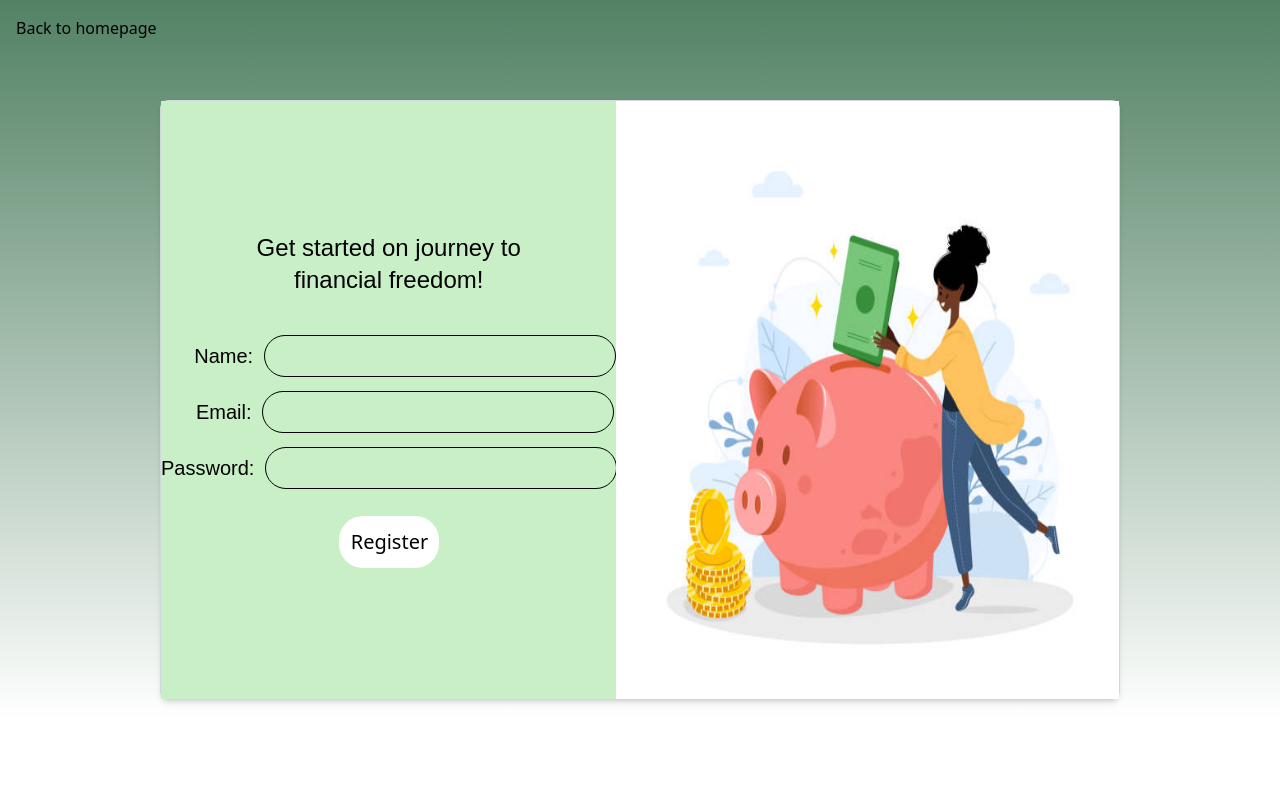
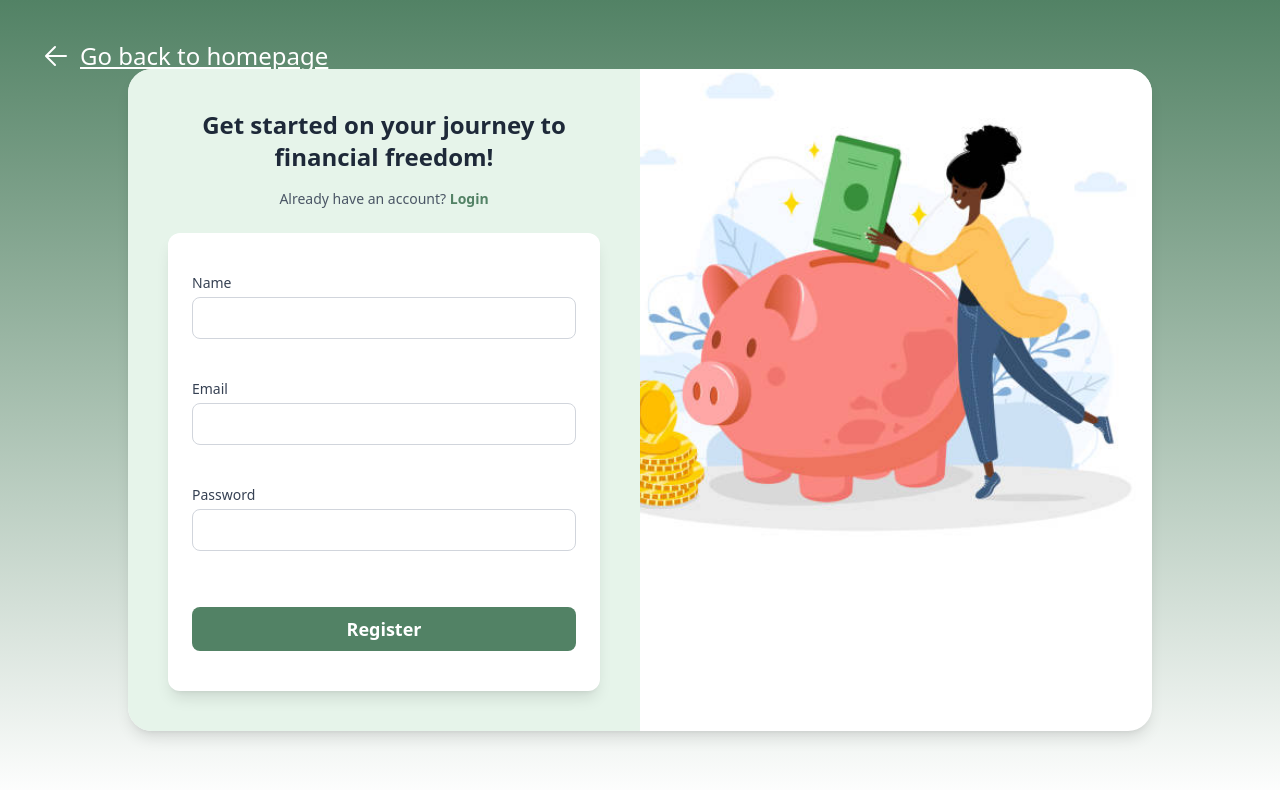
Before and after one commit to JashawnRogers/pern-budget, a React (Vite) app in the folder apps/client/: page /register in a window 1280 px wide. Shown: the top 790 px of the page. Built offline with nearby package versions, Linux system fonts and the light colour scheme.

Commit message:
Adjusted more error handling & redesign auth page

```diff
--- a/apps/client/src/components/DashboardPage/DashboardContent.jsx
+++ b/apps/client/src/components/DashboardPage/DashboardContent.jsx
@@ -187,7 +187,7 @@ const DashboardContent = () => {
                                 columns={TransactionColumns}
                                 data={transactions}
                                 styleConfig={{
-                                    header: 'bg-green-100 text-green-900',
+                                    header: 'border',
                                     row: 'hover:bg-green-50',
                                     cell: 'text-sm',
                                     table: 'rounded-lg'
@@ -214,7 +214,7 @@ const DashboardContent = () => {
                                     columns={SavingsColumns}
                                     data={savingsGoals}
                                     styleConfig={{
-                                        header: 'bg-green-100 text-green-900',
+                                        header: 'border',
                                         row: 'hover:bg-green-50',
                                         cell: 'text-sm',
                                         table: 'rounded-lg'
--- a/apps/client/src/components/authPage/AuthForm.jsx
+++ b/apps/client/src/components/authPage/AuthForm.jsx
@@ -12,12 +12,12 @@ const AuthForm = ({ isRegistering, onSubmit }) => {
     const email = emailRef.current.value
     const password = passwordRef.current.value
 
-    if(!email.includes('@')) {
+    if (!email.includes('@')) {
       onSubmit(null, 'Please enter a valid email address.')
       return
     }
 
-    if (password.length > 8) {
+    if (password.length < 8) {
       onSubmit(null, 'Password must be at least 8 characters.')
       return
     }
@@ -32,43 +32,54 @@ const AuthForm = ({ isRegistering, onSubmit }) => {
   }
 
   return (
-    <form onSubmit={handleSubmit} className='w-[50%] flex flex-col justify-center items-center gap-y-10 bg-[#C9EFC7]'>
-      <h1 className='montesserat-400 text-2xl text-center text-pretty'>{isRegistering ? 'Get started on journey to financial freedom!' : 'Money looks good on you. Glad to see you back.'}</h1>
-      <div className='flex flex-col items-center gap-y-4 w-full'>
+    <form
+      onSubmit={handleSubmit}
+      className='flex flex-col justify-center items-center gap-y-10 w-full max-w-md px-6 py-10 bg-white bg-opacity-90 rounded-xl shadow-lg backdrop-blur-md'
+    >
       {isRegistering && (
-          <div className='flex items-center'>
-            <label htmlFor="name" className='montesserat-400 pl-8 text-xl'>Name:</label>
+        <div className='w-full'>
+          <label htmlFor='name' className='block text-sm font-medium text-gray-700 mb-1'>
+            Name
+          </label>
           <input
             type='text'
             ref={nameRef}
             required
-            className='outline outline-black outline-solid ml-3 rounded-3xl h-[40px] w-[350px] pl-3'
+            className='w-full rounded-lg border border-gray-300 px-4 py-2 focus:outline-none focus:ring-2 focus:ring-[#528265] focus:border-transparent'
           />
         </div>
       )}
 
-        <div className='flex items-center'>
-          <label htmlFor='email' className='montesserat-400 pl-8 text-xl'>Email:</label>
+      <div className='w-full'>
+        <label htmlFor='email' className='block text-sm font-medium text-gray-700 mb-1'>
+          Email
+        </label>
         <input
-          type='text'
+          type='email'
           ref={emailRef}
           required
-          className='outline outline-black outline-solid ml-3 rounded-3xl h-[40px] w-[350px] pl-3'
+          className='w-full rounded-lg border border-gray-300 px-4 py-2 focus:outline-none focus:ring-2 focus:ring-[#528265] focus:border-transparent'
         />
       </div>
 
-        <div className='flex items-center'>
-          <label htmlFor='username' className='montesserat-400 text-xl'>Password:</label>
+      <div className='w-full'>
+        <label htmlFor='password' className='block text-sm font-medium text-gray-700 mb-1'>
+          Password
+        </label>
         <input
           type='password'
           ref={passwordRef}
           required
-          className='outline outline-black outline-solid ml-3 rounded-3xl h-[40px] w-[350px] pl-3'
+          className='w-full rounded-lg border border-gray-300 px-4 py-2 focus:outline-none focus:ring-2 focus:ring-[#528265] focus:border-transparent'
         />
       </div>
 
-        <Button className='mt-3 w-[100px] text-xl justify-center' type='submit'>{isRegistering ? 'Register' : 'Login'}</Button>
-      </div>
+      <Button
+        type='submit'
+        className='w-full mt-4 py-2 !bg-[#528265] text-white rounded-lg text-lg font-semibold transition-colors'
+      >
+        {isRegistering ? 'Register' : 'Login'}
+      </Button>
     </form>
   )
 }
--- a/apps/client/src/components/utils/DataTable.jsx
+++ b/apps/client/src/components/utils/DataTable.jsx
@@ -10,7 +10,7 @@ const DataTable = ({ columns, data, styleConfig = {}, onRowClick }) => {
 
     return (
         <div className="overflow-x-auto">
-          <table className={`min-w-full table-auto border border-gray-300 text-center ${table}`}>
+          <table className={`min-w-full table-auto bg-white text-center ${table}`}>
             <thead className={`${header}`}>
               <tr>
                 {columns.map((col, idx) => (
@@ -23,7 +23,7 @@ const DataTable = ({ columns, data, styleConfig = {}, onRowClick }) => {
             <tbody>
               {data.length > 0 ? (
                 data.map((item, idx) => (
-                  <tr key={idx} onClick={() => onRowClick(item)} className={`${idx === data.length - 1 ? 'border-0' : ''}  ${row}`}>
+                  <tr key={idx} onClick={() => onRowClick(item)} className={`${row}`}>
                     {columns.map((col, colIdx) => (
                       <td key={colIdx} className={`px-4 py-2 border-b ${cell}`}>
                         {col.render ? col.render(item) : item[col.accessor]}
--- a/apps/client/src/pages/AuthPage.jsx
+++ b/apps/client/src/pages/AuthPage.jsx
@@ -6,12 +6,22 @@ import { useLocation, useNavigate ,Link } from 'react-router-dom'
 import { login, register } from '../api/auth/auth'
 import { useAuth } from '../api/auth/authContext'
 import { toast } from 'react-hot-toast'
+import { HiArrowSmallLeft } from "react-icons/hi2"
 
 const AuthPage = () => {
   const { setUser } = useAuth()
   const navigate = useNavigate()
   const location = useLocation()
-  const isRegistering = location.pathname === '/register'
+  const [isRegistering, setIsRegistering] = useState()
+
+
+  useEffect(() => {
+    if (location.pathname === '/register') {
+      setIsRegistering(true)
+    } else if (location.pathname === '/login') {
+      setIsRegistering(false)
+    }
+  }, [location.pathname])
 
   const handleAuth = async (formData, clientSideError) => {
     if (clientSideError) {
@@ -36,16 +46,44 @@ const AuthPage = () => {
   }
 
   return (
-    <div className='flex justify-center items-center h-screen static'>
-      <Link to='/' className='absolute top-4 left-4 hover:underline'>
-        <p>Back to homepage</p>
-      </Link>
-      <Card className='w-[75vw] h-[75vh] flex'>
-        <AuthForm isRegistering={isRegistering} onSubmit={handleAuth} />
-        <div>
-          <img src={authFormBG} alt='Form background image' className='w-full h-full'/>
+    <div className="min-h-screen bg-gradient-to-b from-[#528265] to-white flex items-center justify-center px-4">
+      <div className='absolute top-10 left-10 size-fit'>
+        <Link to='/' className='flex items-center gap-2 text-2xl text-white cursor-pointer underline'><HiArrowSmallLeft className='h-8 w-8 text-white' /> Go back to homepage</Link>
+      </div>
+      <div className="relative flex w-full max-w-5xl bg-white rounded-3xl shadow-lg overflow-hidden">
+
+        {/* Form Panel */}
+        <div className="w-full md:w-1/2 p-10 flex flex-col justify-center z-10 bg-[#e6f4ea]">
+          <h2 className="text-2xl font-semibold text-gray-800 mb-4 text-center">
+            {isRegistering
+              ? 'Get started on your journey to financial freedom!'
+              : 'Money looks good on you. Glad to see you back.'}
+          </h2>
+
+          {/* Toggle */}
+          <div className="text-sm text-center mb-6 text-gray-600">
+            {isRegistering ? 'Already have an account?' : "Don't have an account?"}
+            <Link
+              to={ isRegistering ? '/login' : '/register'}
+              className="text-[#528265] font-semibold hover:underline cursor-pointer"
+            >
+              {isRegistering ? ' Login' : ' Register'}
+            </Link>
+          </div>
+
+          {/* Form */}
+          <AuthForm isRegistering={isRegistering} onSubmit={handleAuth} />
         </div>
-      </Card>
+
+        {/* Illustration Panel */}
+        <div className="hidden md:block md:w-1/2 relative overflow-hidden">
+          <img
+            src={authFormBG}
+            alt="Finance Illustration"
+            className="absolute -top-16 -right-10 w-[130%] max-w-none object-cover"
+          />
+        </div>
+      </div>
     </div>
   )
 }
```
Also changed, not shown: apps/client/src/pages/BudgetPage.jsx (+8 -5 lines), apps/client/src/pages/SavingsPage.jsx (+7 -4 lines), apps/client/src/pages/TransactionsPage.jsx (+8 -5 lines). Lines whose indentation alone changed are shown as unchanged.
